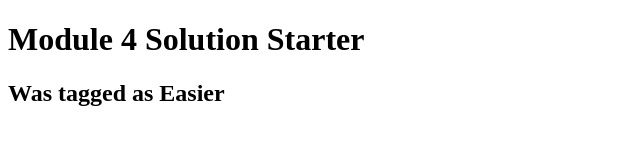
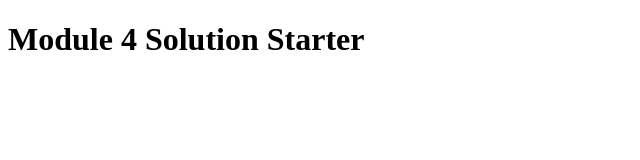
Before and after one commit to gokusen123/module4-solution, a plain HTML site: page index.html in a window 1280 px wide. Shown: the whole page, without its empty margins (0-640 px from the left). Drawn offline with Linux system fonts and the light colour scheme.

Commit message:
Update index.html

```diff
--- a/index.html
+++ b/index.html
@@ -9,6 +9,5 @@
 </head>
 <body>
   <h1>Module 4 Solution Starter</h1>
-  <h2>Was tagged as Easier</h2>
 </body>
 </html>
```
